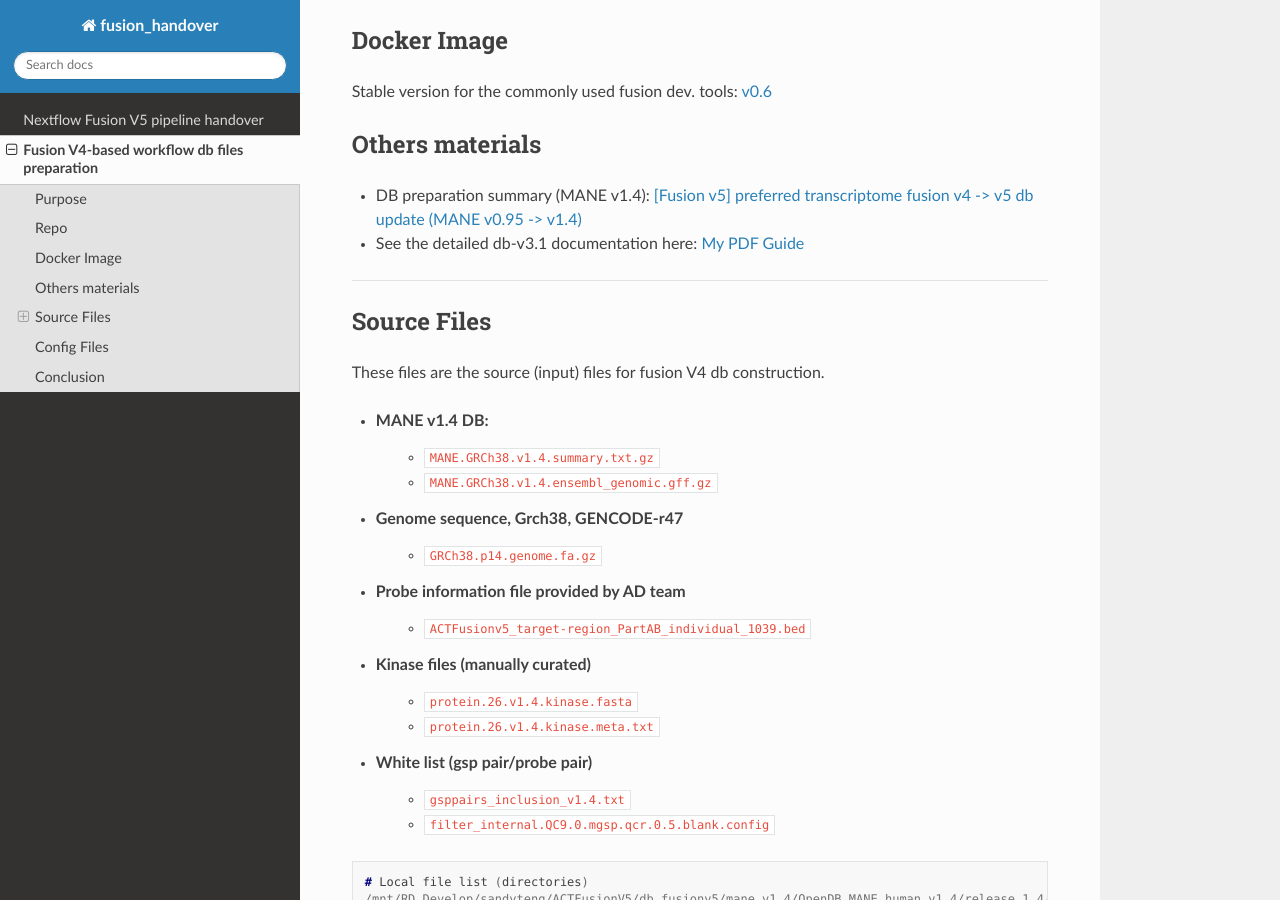
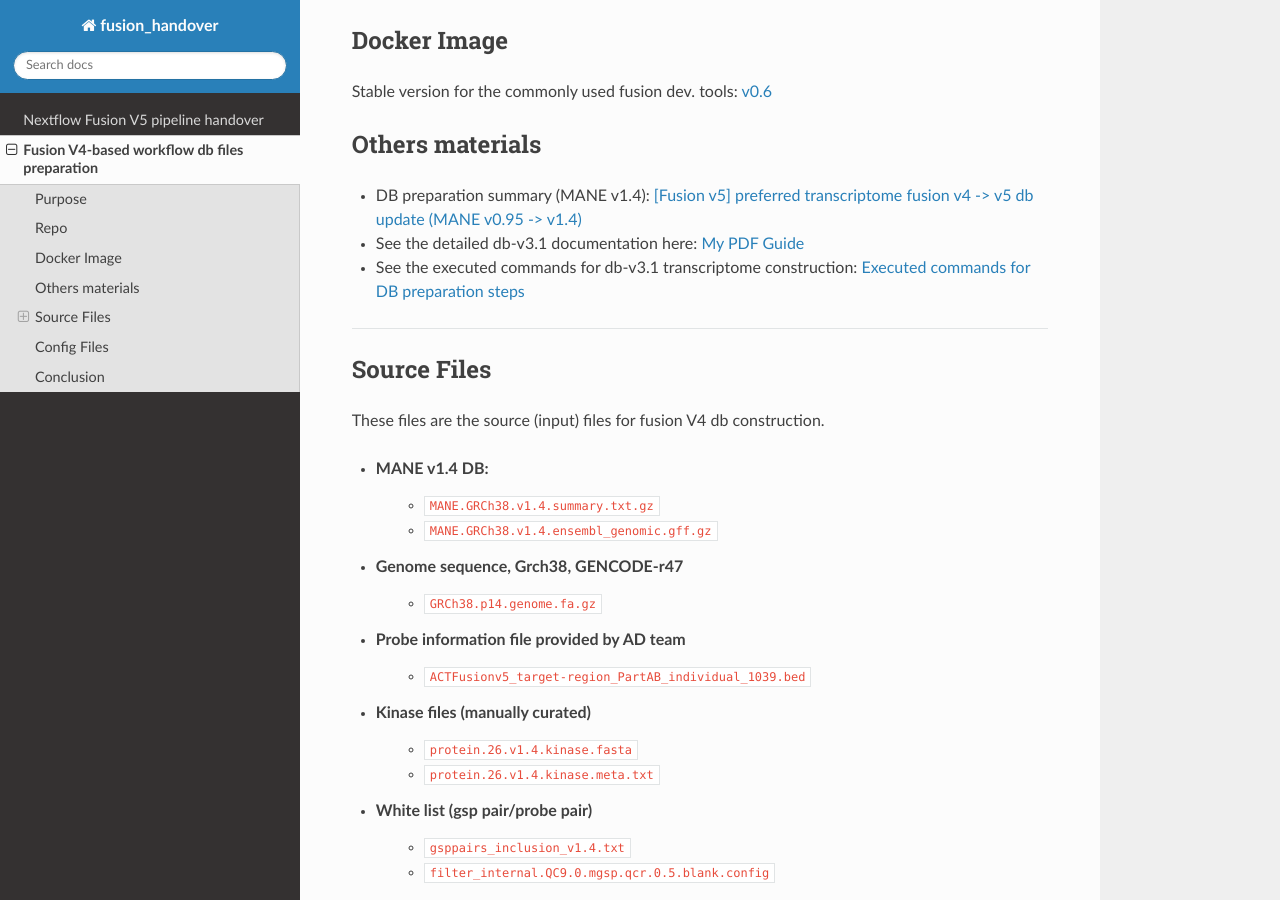
Before and after one commit to sandyteng/fusion_handover, a Sphinx documentation site: the page built from source/dp_prep_fusionv4.rst, in a window 1280 px wide and 900 px high, scrolled down 369 px. Built offline with Sphinx 7.4.7 and the Read the Docs theme 3.1.0, drawn with Linux system fonts in a browser that asks for light colours.

Commit message:
add executed commands for db-v3.1 preparation

```diff
--- a/source/dp_prep_fusionv4.rst
+++ b/source/dp_prep_fusionv4.rst
@@ -28,6 +28,7 @@ Others materials
 
 - DB preparation summary (MANE v1.4): `[Fusion v5] preferred transcriptome fusion v4 -> v5 db update (MANE v0.95 -> v1.4) <https://actg.atlassian.net/browse/ABIE-1012>`_
 - See the detailed db-v3.1 documentation here: `My PDF Guide <_static/Fusion_db_prep.steps_db-v3.1.pdf>`_
+- See the executed commands for db-v3.1 transcriptome construction: `Executed commands for DB preparation steps <_static/Fusion_db_ref_transcript_v5_draft.pdf>`_
 
 ----
 
```
Also changed, not shown: 3 other files.
